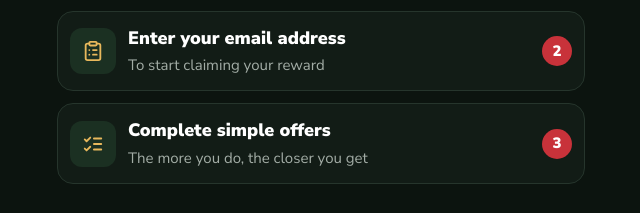
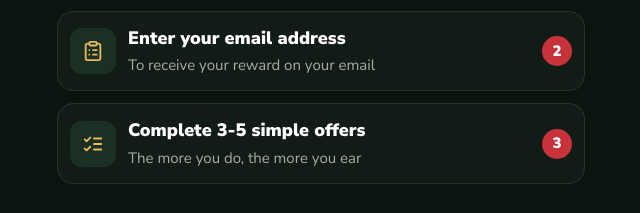
Before and after one commit to vanzurabusiness-tech/bb, a plain HTML site: page index.html in a window 1280 px wide. Shown: the part 829-1042 px from the top of the page, without its empty margins (319-959 px from the left). Drawn offline with Linux system fonts and the light colour scheme.

Commit message:
Update index.html

```diff
--- a/index.html
+++ b/index.html
@@ -161,12 +161,12 @@
       </li>
       <li class="step-card">
         <div class="step-icon"><svg viewBox="0 0 24 24" fill="none" stroke="currentColor" stroke-width="2" stroke-linecap="round" stroke-linejoin="round" aria-hidden="true"><rect width="8" height="4" x="8" y="2" rx="1" ry="1"/><path d="M16 4h2a2 2 0 0 1 2 2v14a2 2 0 0 1-2 2H6a2 2 0 0 1-2-2V6a2 2 0 0 1 2-2h2"/><path d="M12 11h4"/><path d="M12 16h4"/><path d="M8 11h.01"/><path d="M8 16h.01"/></svg></div>
-        <div class="step-copy"><h3>Enter your email address</h3><p>To start claiming your reward</p></div>
+        <div class="step-copy"><h3>Enter your email address</h3><p>To receive your reward on your email</p></div>
         <span class="step-number">2</span>
       </li>
       <li class="step-card">
         <div class="step-icon"><svg viewBox="0 0 24 24" fill="none" stroke="currentColor" stroke-width="2" stroke-linecap="round" stroke-linejoin="round" aria-hidden="true"><path d="m3 17 2 2 4-4"/><path d="m3 7 2 2 4-4"/><path d="M13 6h8"/><path d="M13 12h8"/><path d="M13 18h8"/></svg></div>
-        <div class="step-copy"><h3>Complete simple offers</h3><p>The more you do, the closer you get</p></div>
+        <div class="step-copy"><h3>Complete 3-5 simple offers</h3><p>The more you do, the more you ear</p></div>
         <span class="step-number">3</span>
       </li>
     </ol>
```
